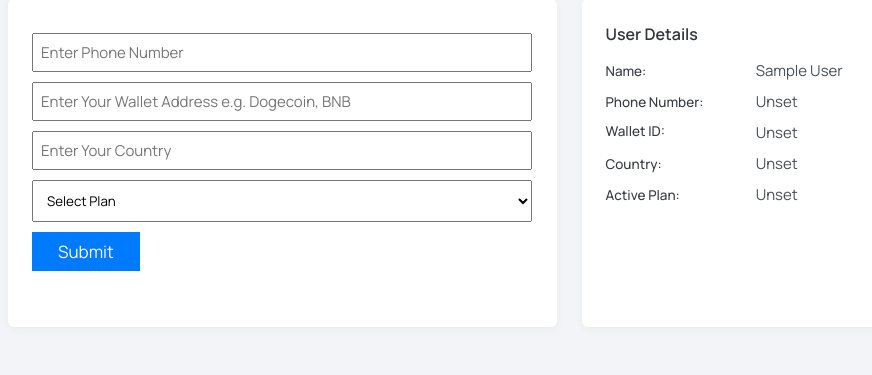
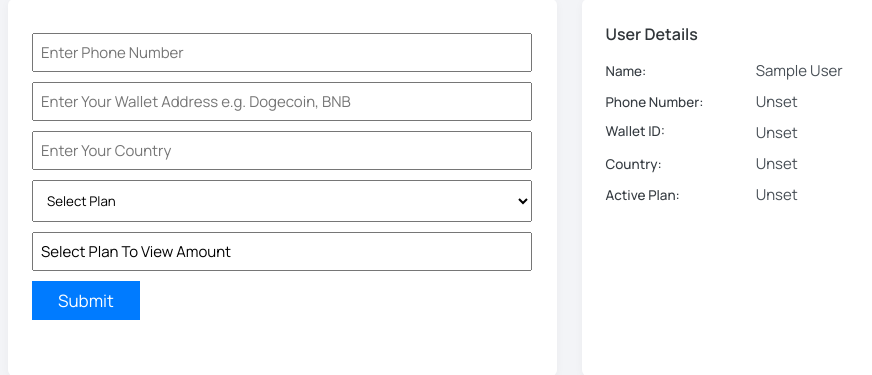
Before and after one commit to lexizuchenna/srongvest, a Node server app: page /users/profile in a window 1280 px wide. Shown: the part 154-529 px from the top of the page, without its empty margins (71-943 px from the left). Run offline with Node 20, Linux system fonts and the light colour scheme; the visitor is signed in with stand-in values (Sample User, id 1); data that the repository does not hold is empty; some libraries are stand-ins or nearby versions.

Commit message:
Profile and ProfileDesc

```diff
--- a/controllers/dashBoardController.js
+++ b/controllers/dashBoardController.js
@@ -10,7 +10,11 @@ const viewDashboard = async (req, res) => {
   const openDesc = req.user.desc;
   const openAmt = users.amount;
   const openDate = users.createdAt;
-  const activePlan = profile.plan;
+  const activePlan = profile.plan.toUpperCase();
+  const profileDesc = profile?.desc;
+  const profileAmt = profile?.amount;
+  const profileDate = profile?.createdAt;
+  console.log(profile.desc);
   res.render("dashboard/dashboardHome", {
     layout: "dash",
     name,
@@ -18,6 +22,10 @@ const viewDashboard = async (req, res) => {
     openDate,
     openDesc,
     openAmt,
+    profile,
+    profileDesc,
+    profileAmt,
+    profileDate,
   });
 };
 const viewFund = async (req, res) => {
@@ -40,7 +48,7 @@ const viewProfile = async (req, res) => {
   const phoneNumber = profile?.phoneNumber;
   const walletId = profile?.walletId;
   const country = profile?.country;
-  const activePlan = profile?.plan;
+  const activePlan = profile?.plan.toUpperCase();
   console.log(profile);
   res.render("dashboard/dashboardProf", {
     layout: "dash",
@@ -50,14 +58,25 @@ const viewProfile = async (req, res) => {
     walletId,
     country,
     activePlan,
+    profile,
   });
 };
 
 // Profile Request
 const sendProfile = async (req, res) => {
   const profile = await Profile.findOne({ email: req.user.email });
+  const firstName = req.user.firstName;
+  const lastName = req.user.lastName;
+
   if (profile !== null) {
     return res.redirect("/users/dashboard");
+  } else if (req.body.plan === "Select Plan") {
+    console.log("Must Select Plan");
+    res.render("dashboard/dashboardProf", {
+      layout: "dash",
+      firstName,
+      lastName,
+    });
   } else {
     const userProfile = await Profile.create({
       user: req.user.id,
--- a/middlewares/hbsHelper.js
+++ b/middlewares/hbsHelper.js
@@ -1,6 +1,6 @@
 const moment = require('moment')
-const formatDate = (date, format) => {
-    return moment().fromNow(date)
+const formatDate = (date) => {
+    return moment(date, 'DD-MM-YYYY, h: mm').format('DD-MM-YYYY, h: mm')
 }
 
 module.exports = {
--- /dev/null
+++ b/public/js/profile.js
@@ -0,0 +1,21 @@
+const amount = document.getElementById('amount')
+const activePlan = document.getElementById('activePlan')
+
+
+activePlan.addEventListener('change', () => {
+    if(activePlan.value == 'Select Plan') {
+        amount.setAttribute('value', 'Select Plan')
+    }
+    if(activePlan.value == 'Promo') {
+        amount.setAttribute('value', 10000)
+    }
+    if(activePlan.value == 'Gold') {
+        amount.setAttribute('value', 20000)
+    }
+    if(activePlan.value == 'Silver') {
+        amount.setAttribute('value', 30000)
+    }
+    if(activePlan.value == 'Bronze') {
+        amount.setAttribute('value', 40000)
+    }
+})
--- a/views/dashboard/dashboardProf.hbs
+++ b/views/dashboard/dashboardProf.hbs
@@ -128,15 +128,23 @@
             <div class="form-control" style="width: 100%;">
               <select
                 name="plan"
-                id="plan"
+                id="activePlan"
                 style="width: 100%; padding: 10px; outline:none;"
               >
-                <option value="" name="">Select Plan</option>
+                <option value="Select Plan" name="">Select Plan</option>
                 <option value="Gold" name="Gold">Gold</option>
-                <option value="promo" name="Promo">Promo</option>
+                <option value="Promo" name="Promo">Promo</option>
                 <option value="Silver" name="Silver">Silver</option>
-                <option value="Bronze" name="Promo">Broze</option>
+                <option value="Bronze" name="Promo">Bronze</option>
               </select>
+            </div>
+            <div class="form-control" style="width: 100%;">
+               <input
+                type="text"
+                value="Select Plan To View Amount"
+                readonly
+                id="amount"
+              />
             </div>
             <button class="user-button">Submit</button>
           </form>
@@ -231,3 +239,5 @@
     </section>
   </article>
 </main>
+
+<script src="/js/profile.js"></script>
```
Also changed, not shown: models/Profile.js (+8 -0 lines), views/dashboard/dashboardHome.hbs (+30 -7 lines).
